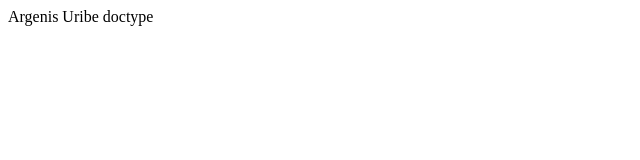
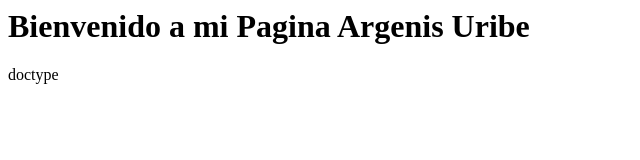
Before and after one commit to auribe83/rep_auribe83, a plain HTML site: page index.html in a window 1280 px wide. Shown: the whole page, without its empty margins (0-640 px from the left). Drawn offline with Linux system fonts and the light colour scheme.

Commit message:
Refresh index

```diff
--- a/index.html
+++ b/index.html
@@ -6,6 +6,5 @@
     <title>Argenis Uribe</title>
 </head>
 <body>
-    Argenis Uribe
-</body>
+    <h1>Bienvenido a mi Pagina Argenis Uribe</h1>
 </html>doctype</html>
```
